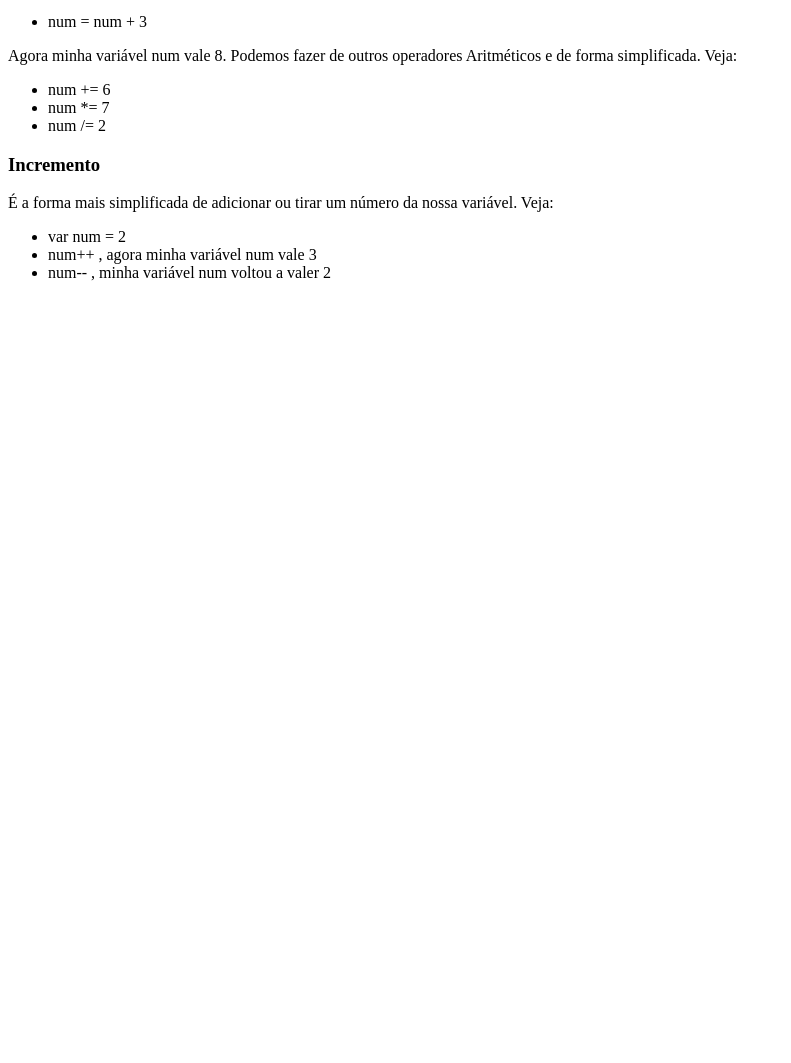
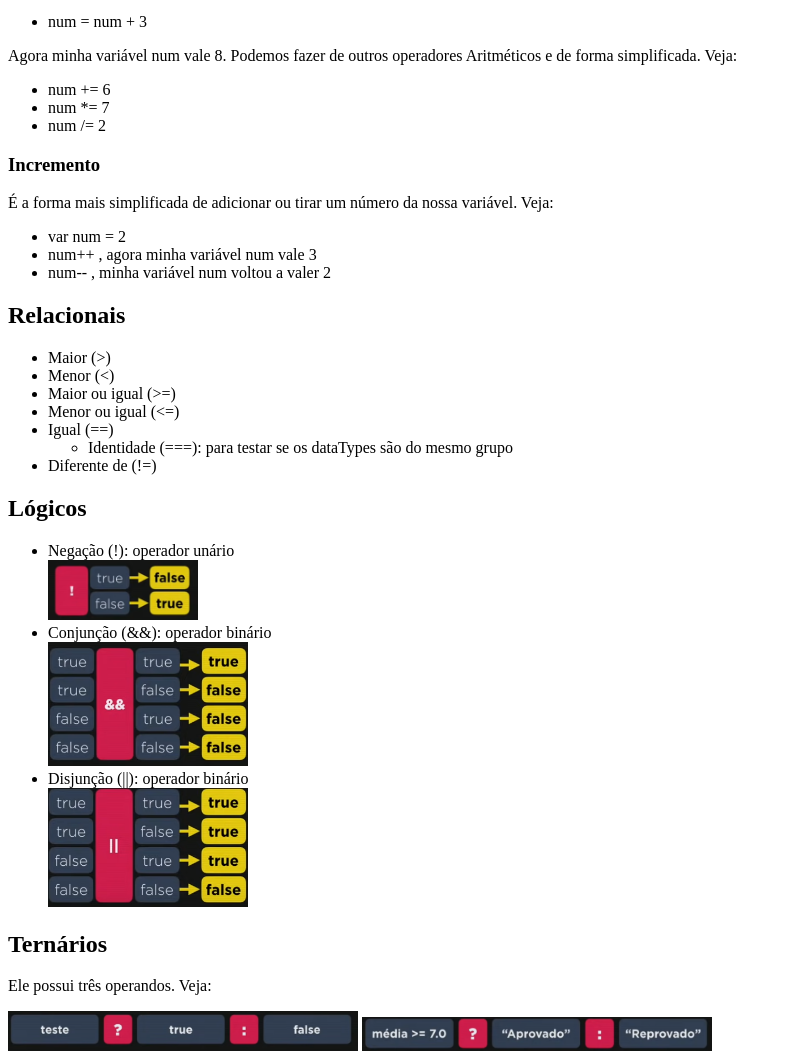
Before and after one commit to gedvaldocordeiro/javascript, a plain HTML site: page Módulo B/Operadores/opera1.html in a window 1280 px wide. Shown: the part 666-1729 px from the top of the page, without its empty margins (0-791 px from the left). Before the commit the page ends 964 px from the top, so only its background shows below. Drawn offline with Linux system fonts and the light colour scheme.

Commit message:
Operadores

```diff
--- a/Módulo B/Operadores/opera1.html
+++ b/Módulo B/Operadores/opera1.html
@@ -9,7 +9,7 @@
 <body>
     <h1>Tipos de operadores</h1>
     <ul>
-        <li>Aritmétricos</li>
+        <li>Aritméticos</li>
         <li>Atribuição</li>
         <li>Relacionais</li>
         <li>Lógicos</li>
@@ -54,5 +54,30 @@
         <li>num++ , agora minha variável num vale 3</li>
         <li>num-- , minha variável num voltou a valer 2</li>
     </ul>
+    <h2>Relacionais</h2>
+    <ul>
+        <li>Maior (&gt;)</li>
+        <li>Menor (&lt;)</li>
+        <li>Maior ou igual (&gt;=)</li>
+        <li>Menor ou igual (&lt;=)</li>
+        <li>Igual (==)</li>
+            <ul>
+                <li>Identidade (===): para testar se os dataTypes são do mesmo grupo</li>
+            </ul>
+        <li>Diferente de (!=)</li>
+    </ul>
+    <h2>Lógicos</h2>
+    <ul>
+        <li>Negação (!): operador unário</li>
+            <img src="Operador-lógico-negação.png" alt="Operador-lógico-negação" style="width: 150px;">
+        <li>Conjunção (&&): operador binário</li>
+        <img src="Operador-lógico-conjunção.png" alt="Operador-lógico-conjunção" style="width: 200px;">
+        <li>Disjunção (||): operador binário</li>
+        <img src="Operador-lógico-disjunção.png" alt="Operador-lógico-disjunção" style="width: 200px;">
+    </ul>
+    <h2>Ternários</h2>
+    <p>Ele possui três operandos. Veja:</p>
+    <img src="Operador-ternário.png" alt="Operador-ternário" style="width: 350px;">
+    <img src="Operador-ternário-teste.png" alt="Operador-ternário" style="width: 350px;">
 </body>
 </html>
```
Also changed, not shown: Módulo B/Operadores/Operador-lógico-conjunção.png (added), Módulo B/Operadores/Operador-lógico-disjunção.png (added), Módulo B/Operadores/Operador-lógico-negação.png (added), Módulo B/Operadores/Operador-ternário-teste.png (added), Módulo B/Operadores/Operador-ternário.png (added), Módulo B/Operadores/Ordem-de-precedência-operadores.png (added).
